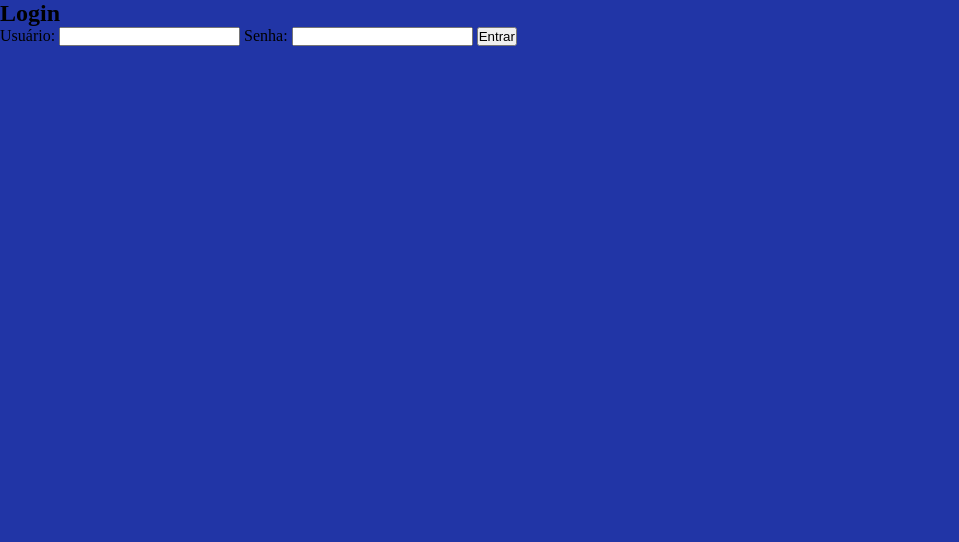
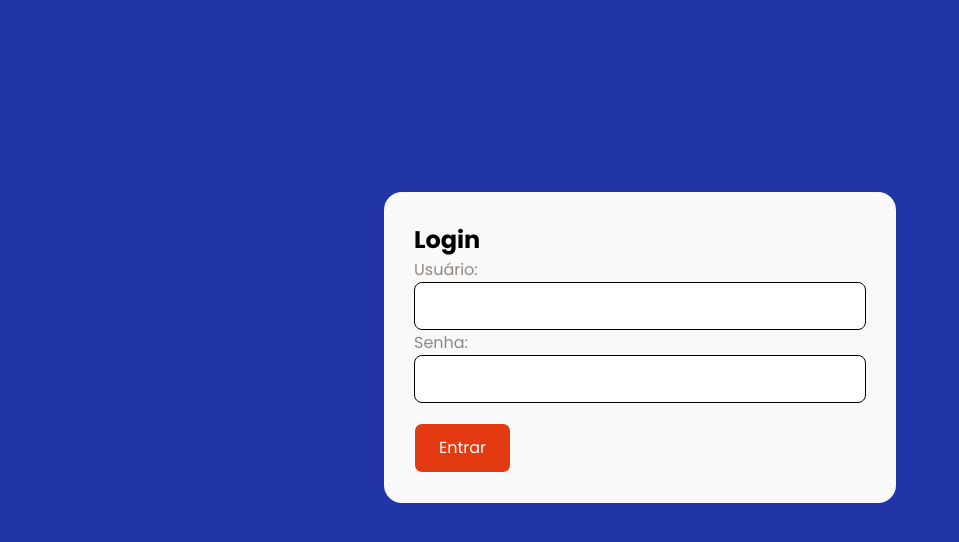
Before and after one commit to wicthordavid/desafio-3-trilhas, a plain HTML site: page login.html in a window 1280 px wide. Shown: the whole page, without its empty margins (0-959 px from the left). Drawn offline with Linux system fonts and the light colour scheme.

Commit message:
ajustes finais

```diff
--- a/login.html
+++ b/login.html
@@ -8,14 +8,18 @@
     <script src="main.js" defer></script>
 </head>
 <body>
-    <h2>Login</h2>
+    <div class="login pagina">
+    <h1>Login</h1>
     <form id="loginForm">
-        <label for="username">Usuário:</label>
+        <p>Usuário:</p>
+        <!-- <label for="username">Usuário:</label> -->
         <input type="text" id="username" required>
-        <label for="password">Senha:</label>
+        <!-- <label for="password">Senha:</label> -->
+        <p>Senha:</p>
         <input type="password" id="password" required>
         <button type="submit">Entrar</button>
     </form>
     <script src="login.js"></script>
+    </div>
 </body>
 </html>
--- a/login.js
+++ b/login.js
@@ -4,12 +4,11 @@ document.getElementById('loginForm').addEventListener('submit', function(event)
     const usuario = document.getElementById('username').value.trim();
     const senha = document.getElementById('password').value.trim();
 
-    // Recupera os dados do usuário do localStorage
-    const dadosUsuario = JSON.parse(localStorage.getItem(`usuario_${usuario}`));
+        const dadosUsuario = JSON.parse(localStorage.getItem(`usuario_${usuario}`));
 
     if (dadosUsuario && dadosUsuario.senha === senha) {
         alert('Login bem-sucedido!');
-        // Redireciona para a página principal ou dashboard
+        // Redirecionamento
         window.location.href = 'index.html';
     } else {
         alert('Usuário ou senha incorretos.');
--- a/style/style.css
+++ b/style/style.css
@@ -282,3 +282,29 @@ input[type="file"] {
 }
 
 /*RESPONSIVIDADE MOBILE*/
+
+/*PAGINA DE LOGIN*/
+.login {
+    margin: 15% 30% 0 30%;
+    background-color: #f9f9f9;
+    padding: 30px;
+    border-radius: 18px;
+}
+
+#loginForm input{
+    width: 100%;
+  }
+
+#loginForm button {
+    margin-top: 20px;
+    background-color: rgba(228, 58, 18, 1);
+    border: 1px solid rgba(255, 255, 255, 1);
+    color: rgba(255, 255, 255, 1);
+    padding: 12px 24px;
+    font-family: "Poppins", sans-serif;
+    font-size: 16px;
+    font-weight: 500px;
+    line-height: 150%;
+    border-radius: 8px;
+}
+/*PAGINA DE LOGIN*/
```
